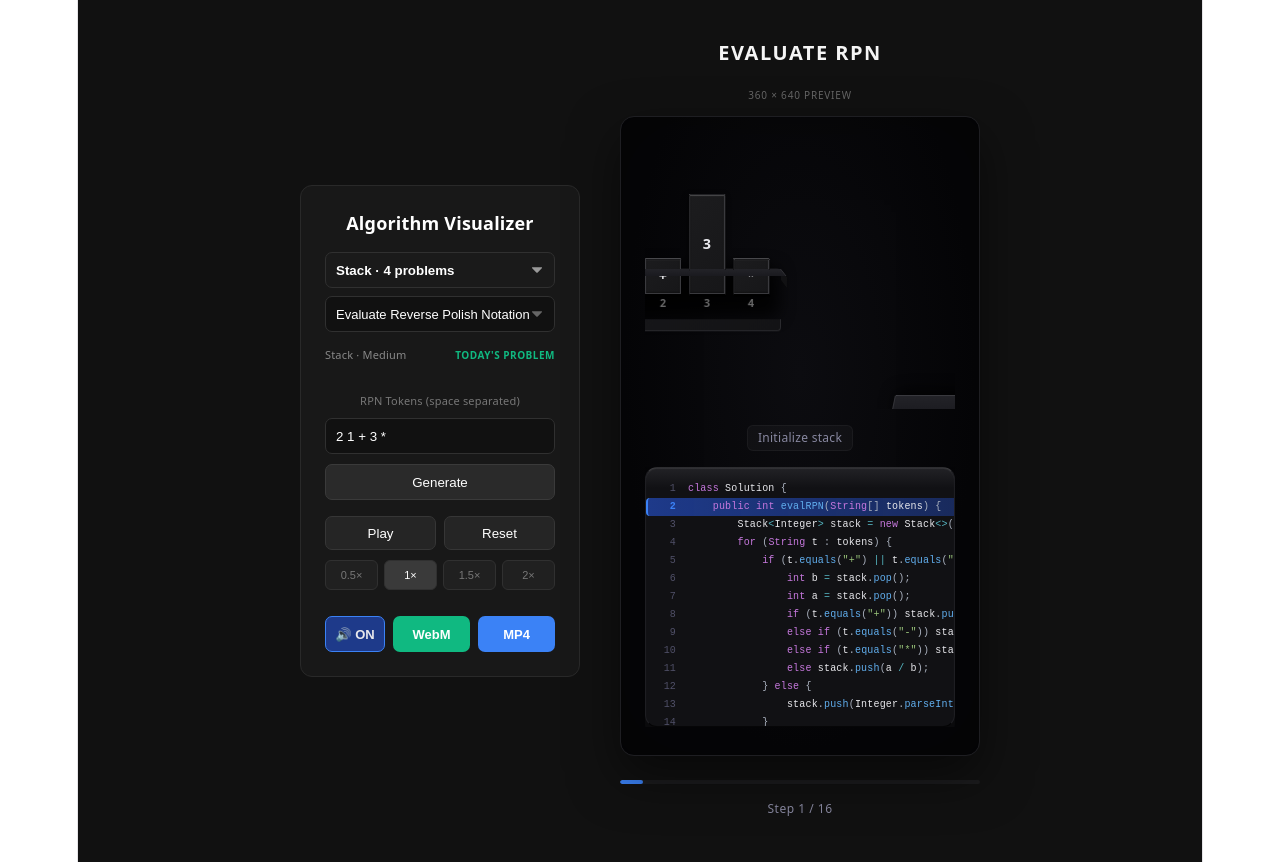
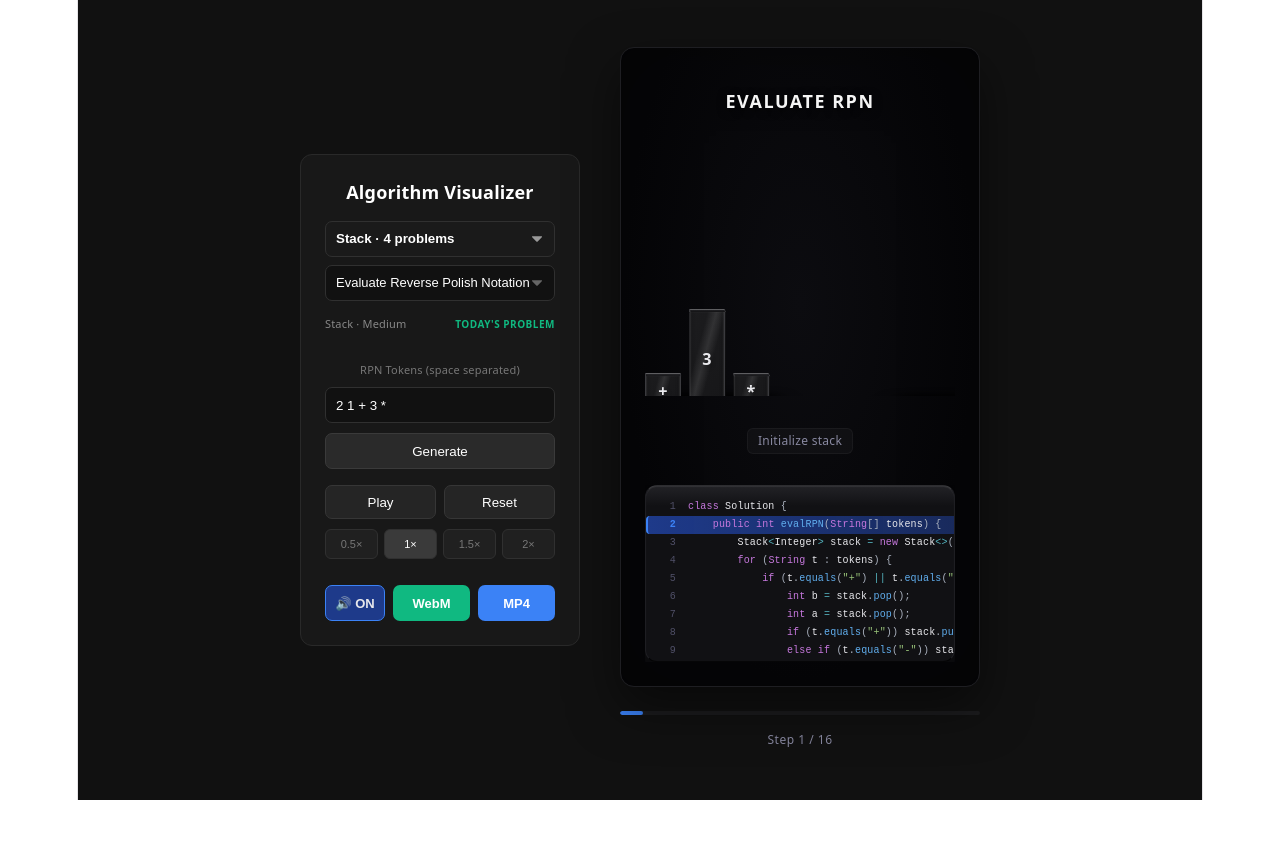
Before and after one commit to ismaeelkhaleel/visualization, a React (Vite) app: page / in a window 1280 px wide. After the commit the page ends 800 px from the top, so only its background shows below. Built offline with nearby package versions, Linux system fonts and the light colour scheme.

Commit message:
Final strict polish of Pointers, Block3D, Platforms, and Composition

```diff
--- a/src/App.tsx
+++ b/src/App.tsx
@@ -489,31 +489,6 @@ function App() {
       >
         {/* Title moved outside */}
         <div
-          ref={titleRef}
-          style={{
-            color: '#f5f5f5',
-            fontSize: '20px',
-            fontWeight: 700,
-            letterSpacing: '1.5px',
-            textAlign: 'center',
-            marginBottom: '8px',
-          }}
-        >
-          {visualization.title}
-        </div>
-
-        <div
-          style={{
-            color: '#666',
-            fontSize: '10px',
-            letterSpacing: '0.8px',
-            textTransform: 'uppercase',
-          }}
-        >
-          360 × 640 Preview
-        </div>
-
-        <div
           style={{
             width: '360px',
             height: '640px',
@@ -527,12 +502,10 @@ function App() {
             flexDirection: 'column',
             alignItems: 'center',
             boxSizing: 'border-box',
-            padding: '32px 24px 28px',
+            padding: '24px',
             overflow: 'hidden',
           }}
         >
-
-
           <div
             style={{
               width: '100%',
@@ -542,9 +515,24 @@ function App() {
               alignItems: 'center',
             }}
           >
+            {/* 1. TITLE / EXPLANATION ZONE - 10% */}
+            <div style={{
+              height: '10%',
+              width: '100%',
+              display: 'flex',
+              justifyContent: 'center',
+              alignItems: 'center',
+              color: '#f5f5f5',
+              fontSize: '18px',
+              fontWeight: 800,
+              letterSpacing: '1.5px',
+              textAlign: 'center',
+              textShadow: '0 2px 10px rgba(0,0,0,0.8)'
+            }}>
+              <span ref={titleRef}>{visualization.title}</span>
+            </div>
 
-
-            {/* 1. VISUALIZATION ZONE - 45% */}
+            {/* 2. VISUALIZATION ZONE - 45% */}
             <div
               style={{
                 height: '45%',
@@ -559,10 +547,10 @@ function App() {
               <VisualizationRenderer step={step} visualizationKey={algorithm} viewportWidth={312} viewportHeight={261} isComplete={currentStep === currentSteps.length - 1} />
             </div>
 
-            {/* 2. STATUS ZONE - 10% */}
+            {/* 3. STATUS ZONE - 15% */}
             <div
               style={{
-                height: '10%',
+                height: '15%',
                 width: '100%',
                 display: 'flex',
                 justifyContent: 'center',
@@ -574,10 +562,10 @@ function App() {
               <StatusMessage message={step.message} />
             </div>
 
-            {/* 3. CODEPANEL ZONE - 45% */}
+            {/* 4. CODEPANEL ZONE - 30% */}
             <div
               style={{
-                height: '45%',
+                height: '30%',
                 width: '100%',
                 display: 'flex',
                 justifyContent: 'center',
--- a/src/components/Block3D.tsx
+++ b/src/components/Block3D.tsx
@@ -25,20 +25,23 @@ export const Block3D = React.forwardRef<HTMLDivElement, Block3DProps>(({ width,
       transform: `translateZ(${elevation}px)`,
       transition: 'transform 0.5s cubic-bezier(0.34,1.56,0.64,1)',
     }}>
-      {/* Contact Shadow on the back plane (Z = -depth) */}
+      {/* Contact Shadow on the Platform (Z = -depth) */}
       <div style={{
         position: 'absolute',
+        bottom: '0px',
         width: `${width}px`,
-        height: `${height}px`,
-        background: 'rgba(0,0,0,0.6)',
-        transform: `translateZ(${-depth - 2}px) translateY(4px)`,
-        filter: `blur(${Math.max(4, elevation * 0.4)}px)`,
+        height: `${depth}px`,
+        background: 'rgba(0,0,0,0.85)',
+        transformOrigin: 'bottom',
+        transform: `translateZ(${-depth}px) rotateX(90deg)`,
+        filter: `blur(${Math.max(4, elevation * 0.5 + 4)}px)`,
         transition: 'filter 0.5s ease',
       }}></div>
 
       {/* Top Face */}
       <div style={{
         position: 'absolute',
+        top: 0,
         width: `${width}px`,
         height: `${depth}px`,
         background: `linear-gradient(to bottom, ${s.top} 0%, ${s.side} 100%)`,
@@ -48,69 +51,69 @@ export const Block3D = React.forwardRef<HTMLDivElement, Block3DProps>(({ width,
         transform: `rotateX(90deg)`,
         boxSizing: 'border-box'
       }}>
-        {/* Top edge highlight */}
+        {/* Top bevel highlight */}
         <div style={{
-          position: 'absolute', top: 0, left: 0, width: '100%', height: '20%',
-          background: 'rgba(255,255,255,0.2)'
+          position: 'absolute', top: 0, left: 0, width: '100%', height: '3px',
+          background: 'rgba(255,255,255,0.25)'
         }} />
       </div>
 
-      {/* Front Face (Y = height) */}
+      {/* Front Face */}
       <div style={{
         position: 'absolute',
+        top: 0,
         width: `${width}px`,
         height: `${height}px`,
         background: `linear-gradient(135deg, ${s.front} 0%, ${s.side} 150%)`,
         border: `1px solid ${s.border}`,
-        boxShadow: `inset 0 1px 1px rgba(255,255,255,0.2), inset 0 -1px 2px rgba(0,0,0,0.3)${s.glow !== 'transparent' ? `, 0 0 15px ${s.glow}` : ''}`,
+        boxShadow: `inset 0 1px 2px rgba(255,255,255,0.3), inset 0 -2px 4px rgba(0,0,0,0.4)${s.glow !== 'transparent' ? `, 0 0 20px ${s.glow}` : ''}`,
         transform: `translateZ(0px)`,
         display: 'flex',
         alignItems: 'center',
         justifyContent: 'center',
         color: s.text,
-        fontSize: Math.min(width, height) * 0.4 + 'px',
-        fontWeight: 800,
-        boxSizing: 'border-box'
+        fontSize: Math.min(width, height) * 0.45 + 'px',
+        fontWeight: 900,
+        boxSizing: 'border-box',
+        textShadow: '0 2px 4px rgba(0,0,0,0.5)'
       }}>
+        {/* Specular Glint */}
+        <div style={{
+          position: 'absolute', top: 0, left: 0, right: 0, bottom: 0,
+          background: 'linear-gradient(105deg, rgba(255,255,255,0) 30%, rgba(255,255,255,0.1) 45%, rgba(255,255,255,0) 60%)',
+          pointerEvents: 'none'
+        }} />
         {text}
       </div>
 
-      {/* Left Face (X = 0) */}
+      {/* Left Face */}
       <div style={{
         position: 'absolute',
+        top: 0,
         width: `${depth}px`,
         height: `${height}px`,
-        background: s.side,
+        background: `linear-gradient(to bottom, ${s.side} 0%, #000 150%)`,
         transformOrigin: 'left',
         transform: `rotateY(-90deg)`,
-        border: `1px solid rgba(0,0,0,0.5)`,
+        border: `1px solid rgba(0,0,0,0.6)`,
         borderRight: 'none',
         boxSizing: 'border-box'
       }}></div>
 
-      {/* Right Face (X = width) */}
+      {/* Right Face */}
       <div style={{
         position: 'absolute',
+        top: 0,
         width: `${depth}px`,
         height: `${height}px`,
-        background: s.side,
+        background: `linear-gradient(to bottom, ${s.side} 0%, #000 150%)`,
         transformOrigin: 'right',
         transform: `translateX(${width - depth}px) rotateY(90deg)`,
-        border: `1px solid rgba(0,0,0,0.5)`,
+        border: `1px solid rgba(0,0,0,0.6)`,
         borderLeft: 'none',
         boxSizing: 'border-box'
       }}></div>
 
-      {/* Bottom Face */}
-      <div style={{
-        position: 'absolute',
-        width: `${width}px`,
-        height: `${depth}px`,
-        background: '#000',
-        transformOrigin: 'bottom',
-        transform: `translateY(${height - depth}px) rotateX(-90deg)`,
-        boxSizing: 'border-box'
-      }}></div>
     </div>
   )
 })
--- a/src/components/LinkedList/LinkedList.tsx
+++ b/src/components/LinkedList/LinkedList.tsx
@@ -117,7 +117,8 @@ function LinkedList({ nodes, headId, pointers = [], highlights = [], visualizati
                 background: `linear-gradient(90deg, ${color} 0%, ${color} 80%, transparent 100%)`,
                 transformOrigin: 'left center',
                 boxShadow: isHighlighted ? `0 0 10px ${surfaces.active.glow}` : '0 2px 4px rgba(0,0,0,0.5)',
-                borderRadius: '1.5px'
+                borderRadius: '1.5px',
+                transition: 'transform 0.5s ease-in-out, width 0.5s ease-in-out, background 0.5s ease-in-out'
               }}>
                 {/* Arrowhead */}
                 <div style={{
--- a/src/components/Platform3D.tsx
+++ b/src/components/Platform3D.tsx
@@ -8,56 +8,64 @@ type Platform3DProps = {
   children?: React.ReactNode
 }
 
-export const Platform3D: React.FC<Platform3DProps> = ({ width, depth, thickness = 10, elevation = 0, children }) => {
+export const Platform3D: React.FC<Platform3DProps> = ({ width, depth, thickness = 20, elevation = 0, children }) => {
   return (
     <div style={{
       position: 'absolute',
       width: `${width}px`,
       height: '0px',
       transformStyle: 'preserve-3d',
-      transform: `translateZ(${elevation}px)`,
+      transform: `translateZ(${elevation}px) translateX(-50%)`, // Centered horizontally
+      left: '50%',
+      bottom: '0px', // Anchored at bottom
     }}>
       {/* Contact Shadow on the ground layer */}
       <div style={{
         position: 'absolute',
+        bottom: '0px',
+        left: 0,
         width: `${width}px`,
         height: `${depth}px`,
         background: 'rgba(0,0,0,0.8)',
-        transformOrigin: 'top',
-        transform: `translateY(${-depth/2}px) translateZ(${-thickness - 4}px)`,
-        filter: `blur(${Math.max(8, elevation * 0.5 + 8)}px)`,
+        transformOrigin: 'bottom',
+        transform: `translateZ(${-thickness - 4}px) rotateX(90deg)`,
+        filter: `blur(${Math.max(8, elevation * 0.5 + 12)}px)`,
         borderRadius: '8px'
       }} />
 
-      {/* Top Face */}
+      {/* Top Face (The Floor) */}
       <div style={{
         position: 'absolute',
+        bottom: 0,
+        left: 0,
         width: `${width}px`,
         height: `${depth}px`,
-        background: `linear-gradient(to bottom, #232328 0%, #1a1a1f 100%)`,
-        border: `1px solid #333338`,
-        transformOrigin: 'top',
-        transform: `translateY(${-depth/2}px) rotateX(90deg)`,
+        background: `linear-gradient(to bottom, #2a2a30 0%, #1e1e24 100%)`,
+        border: `1px solid #3d3d45`,
+        borderBottom: 'none',
+        transformOrigin: 'bottom',
+        transform: `rotateX(90deg)`,
         boxSizing: 'border-box',
-        borderRadius: '4px'
       }}>
         {/* Top edge highlight */}
         <div style={{
-          position: 'absolute', top: 0, left: 0, width: '100%', height: '2px',
-          background: 'rgba(255,255,255,0.1)'
+          position: 'absolute', bottom: 0, left: 0, width: '100%', height: '2px',
+          background: 'rgba(255,255,255,0.15)'
         }} />
       </div>
 
       {/* Front Face */}
       <div style={{
         position: 'absolute',
+        top: 0, // Starts at the bottom edge (Y=0 relative to parent height:0)
+        left: 0,
         width: `${width}px`,
         height: `${thickness}px`,
-        background: `linear-gradient(135deg, #18181b 0%, #111113 150%)`,
+        background: `linear-gradient(135deg, #1f1f25 0%, #111114 150%)`,
         border: `1px solid #2a2a2e`,
         borderTop: 'none',
         transformOrigin: 'top',
-        transform: `translateY(${depth/2}px) translateZ(0px)`,
+        transform: `translateZ(0px)`,
         boxSizing: 'border-box',
         borderBottomLeftRadius: '4px',
         borderBottomRightRadius: '4px'
@@ -66,31 +74,39 @@ export const Platform3D: React.FC<Platform3DProps> = ({ width, depth, thickness
       {/* Left Face */}
       <div style={{
         position: 'absolute',
+        top: 0,
+        left: 0,
         width: `${depth}px`,
         height: `${thickness}px`,
-        background: '#111113',
+        background: '#151518',
         transformOrigin: 'left top',
-        transform: `translateY(${-depth/2}px) rotateY(-90deg)`,
-        border: `1px solid rgba(0,0,0,0.5)`,
+        transform: `rotateY(-90deg)`,
+        border: `1px solid rgba(0,0,0,0.6)`,
+        borderRight: 'none',
         boxSizing: 'border-box',
       }} />
 
       {/* Right Face */}
       <div style={{
         position: 'absolute',
+        top: 0,
+        left: '100%',
         width: `${depth}px`,
         height: `${thickness}px`,
         background: '#111113',
-        transformOrigin: 'right top',
-        transform: `translateX(${width - depth}px) translateY(${-depth/2}px) rotateY(90deg)`,
-        border: `1px solid rgba(0,0,0,0.5)`,
+        transformOrigin: 'left top',
+        transform: `rotateY(-90deg)`,
+        border: `1px solid rgba(0,0,0,0.8)`,
+        borderLeft: 'none',
         boxSizing: 'border-box',
       }} />
 
       {/* Content wrapper */}
       <div style={{
         position: 'absolute',
-        width: `${width}px`,
+        bottom: 0,
+        left: 0,
+        width: '100%',
         height: '0px',
         transformStyle: 'preserve-3d',
       }}>
--- a/src/components/Pointer/Pointer.tsx
+++ b/src/components/Pointer/Pointer.tsx
@@ -22,34 +22,43 @@ function Pointer({ label, targetX, targetY, targetZ = 10, position, offset = 0 }
       firstRender.current = false
       return
     }
-    gsap.to(pointerRef.current, {
+    // Physical motion: lifts slightly, moves, then drops to target
+    const tl = gsap.timeline()
+    tl.to(pointerRef.current, {
+      z: targetZ + 30, // lift up
+      duration: 0.2,
+      ease: 'power2.out'
+    }).to(pointerRef.current, {
       x: targetX,
       y: targetY,
-      z: targetZ,
-      duration: theme.animation.durationMedium,
-      ease: 'power3.out',
+      duration: 0.4,
+      ease: 'power2.inOut'
+    }, "-=0.1").to(pointerRef.current, {
+      z: targetZ, // settle down
+      duration: 0.2,
+      ease: 'back.out(1.5)'
     })
   }, [targetX, targetY, targetZ])
 
-  // Map label to a specific color palette for variety (curr=yellow, prev=blue, etc.)
+  // Semantic color mapping
   const getPalette = (text: string) => {
     const t = text.toLowerCase()
-    if (t.includes('curr') || t.includes('mid')) return { glow: 'rgba(234, 179, 8, 0.8)', core: '#eab308' } // yellow
-    if (t.includes('prev') || t.includes('left') || t === 'l') return { glow: 'rgba(56, 189, 248, 0.8)', core: '#38bdf8' } // cyan
-    if (t.includes('next') || t.includes('right') || t === 'r') return { glow: 'rgba(167, 139, 250, 0.8)', core: '#a78bfa' } // purple
-    return { glow: 'rgba(248, 113, 113, 0.8)', core: '#f87171' } // red/default
+    if (t.includes('curr') || t.includes('mid') || t === 'm') return { core: '#facc15', shadow: 'rgba(250,204,21,0.5)' } // yellow
+    if (t.includes('prev') || t.includes('left') || t === 'l') return { core: '#38bdf8', shadow: 'rgba(56,189,248,0.5)' } // cyan
+    if (t.includes('next') || t.includes('right') || t === 'r') return { core: '#c084fc', shadow: 'rgba(192,132,252,0.5)' } // purple
+    return { core: '#f87171', shadow: 'rgba(248,113,113,0.5)' } // red
   }
 
-  const { glow, core } = getPalette(label)
+  const { core, shadow } = getPalette(label)
 
-  // Hover animation
+  // Floating animation
   useLayoutEffect(() => {
     if (!pointerRef.current) return
     const hoverEl = pointerRef.current.querySelector('.pointer-hover')
     if (hoverEl) {
       gsap.to(hoverEl, {
-        y: -5,
-        duration: 1.5,
+        y: -4,
+        duration: 1.2,
         repeat: -1,
         yoyo: true,
         ease: 'sine.inOut'
@@ -72,43 +81,40 @@ function Pointer({ label, targetX, targetY, targetZ = 10, position, offset = 0 }
 
         {position === 'top' && (
           <div style={{ position: 'absolute', bottom: '0px', left: 0, transformStyle: 'preserve-3d' }}>
-            {/* The Light Beam */}
-            <div style={{
-              position: 'absolute',
-              bottom: '0px',
-              left: '-12px',
-              width: '24px',
-              height: `${25 + offset}px`,
-              background: `linear-gradient(to bottom, transparent 0%, ${glow} 100%)`,
-              clipPath: 'polygon(50% 100%, 0% 0%, 100% 0%)',
-              opacity: 0.6,
-              transformOrigin: 'bottom',
-              transform: 'rotateX(-15deg)'
-            }} />
 
-            {/* The 3D Source Object (Sphere/Diamond) */}
-            <div style={{
-              position: 'absolute',
-              bottom: `${20 + offset}px`,
-              left: '-8px',
-              width: '16px',
-              height: '16px',
-              background: `radial-gradient(circle at 30% 30%, #fff 0%, ${core} 40%, #000 100%)`,
-              borderRadius: '50%',
-              boxShadow: `0 0 15px ${glow}`,
-              transform: 'translateZ(10px)'
-            }} />
+            {/* The 3D Downward Cone/Pyramid */}
+            <svg width="24" height="24" viewBox="0 0 24 24" style={{
+              position: 'absolute', bottom: `${4 + offset}px`, left: '-12px',
+              filter: `drop-shadow(0 4px 6px ${shadow})`
+            }}>
+              <defs>
+                <linearGradient id={`grad-left-${label}`} x1="0" y1="0" x2="1" y2="0">
+                  <stop offset="0%" stopColor="#fff" stopOpacity="0.8"/>
+                  <stop offset="100%" stopColor={core} />
+                </linearGradient>
+                <linearGradient id={`grad-right-${label}`} x1="0" y1="0" x2="1" y2="0">
+                  <stop offset="0%" stopColor={core} />
+                  <stop offset="100%" stopColor="#000" stopOpacity="0.6"/>
+                </linearGradient>
+              </defs>
+              {/* Left face */}
+              <polygon points="12,24 0,4 12,8" fill={`url(#grad-left-${label})`} />
+              {/* Right face */}
+              <polygon points="12,24 12,8 24,4" fill={`url(#grad-right-${label})`} />
+              {/* Top Face */}
+              <polygon points="0,4 12,0 24,4 12,8" fill={core} />
+            </svg>
 
             {/* Label */}
             <div style={{
               position: 'absolute',
-              bottom: `${42 + offset}px`,
+              bottom: `${30 + offset}px`,
               left: 0,
               transform: 'translateX(-50%)',
-              color: core,
-              fontSize: '12px',
+              color: '#fff',
+              fontSize: '11px',
               fontWeight: 900,
-              letterSpacing: '1px',
+              letterSpacing: '0.5px',
               textShadow: '0 2px 4px rgba(0,0,0,0.8)'
             }}>
               {label}
@@ -118,41 +124,36 @@ function Pointer({ label, targetX, targetY, targetZ = 10, position, offset = 0 }
 
         {position === 'bottom' && (
           <div style={{ position: 'absolute', top: '0px', left: 0, transformStyle: 'preserve-3d' }}>
-            {/* Light Beam */}
+            <svg width="24" height="24" viewBox="0 0 24 24" style={{
+              position: 'absolute', top: `${4 + offset}px`, left: '-12px',
+              filter: `drop-shadow(0 -4px 6px ${shadow})`
+            }}>
+              <defs>
+                <linearGradient id={`grad-left-b-${label}`} x1="0" y1="0" x2="1" y2="0">
+                  <stop offset="0%" stopColor="#fff" stopOpacity="0.8"/>
+                  <stop offset="100%" stopColor={core} />
+                </linearGradient>
+                <linearGradient id={`grad-right-b-${label}`} x1="0" y1="0" x2="1" y2="0">
+                  <stop offset="0%" stopColor={core} />
+                  <stop offset="100%" stopColor="#000" stopOpacity="0.6"/>
+                </linearGradient>
+              </defs>
+              {/* Left face */}
+              <polygon points="12,0 0,20 12,16" fill={`url(#grad-left-b-${label})`} />
+              {/* Right face */}
+              <polygon points="12,0 12,16 24,20" fill={`url(#grad-right-b-${label})`} />
+              {/* Bottom Face */}
+              <polygon points="0,20 12,24 24,20 12,16" fill={core} />
+            </svg>
             <div style={{
               position: 'absolute',
-              top: '0px',
-              left: '-12px',
-              width: '24px',
-              height: `${25 + offset}px`,
-              background: `linear-gradient(to top, transparent 0%, ${glow} 100%)`,
-              clipPath: 'polygon(50% 0%, 0% 100%, 100% 100%)',
-              opacity: 0.6,
-              transformOrigin: 'top',
-              transform: 'rotateX(15deg)'
-            }} />
-
-            <div style={{
-              position: 'absolute',
-              top: `${20 + offset}px`,
-              left: '-8px',
-              width: '16px',
-              height: '16px',
-              background: `radial-gradient(circle at 30% 30%, #fff 0%, ${core} 40%, #000 100%)`,
-              borderRadius: '50%',
-              boxShadow: `0 0 15px ${glow}`,
-              transform: 'translateZ(10px)'
-            }} />
-
-            <div style={{
-              position: 'absolute',
-              top: `${42 + offset}px`,
+              top: `${30 + offset}px`,
               left: 0,
               transform: 'translateX(-50%)',
-              color: core,
-              fontSize: '12px',
+              color: '#fff',
+              fontSize: '11px',
               fontWeight: 900,
-              letterSpacing: '1px',
+              letterSpacing: '0.5px',
               textShadow: '0 2px 4px rgba(0,0,0,0.8)'
             }}>
               {label}
```
Also changed, not shown: src/video/VideoRenderer.tsx (+33 -20 lines).
